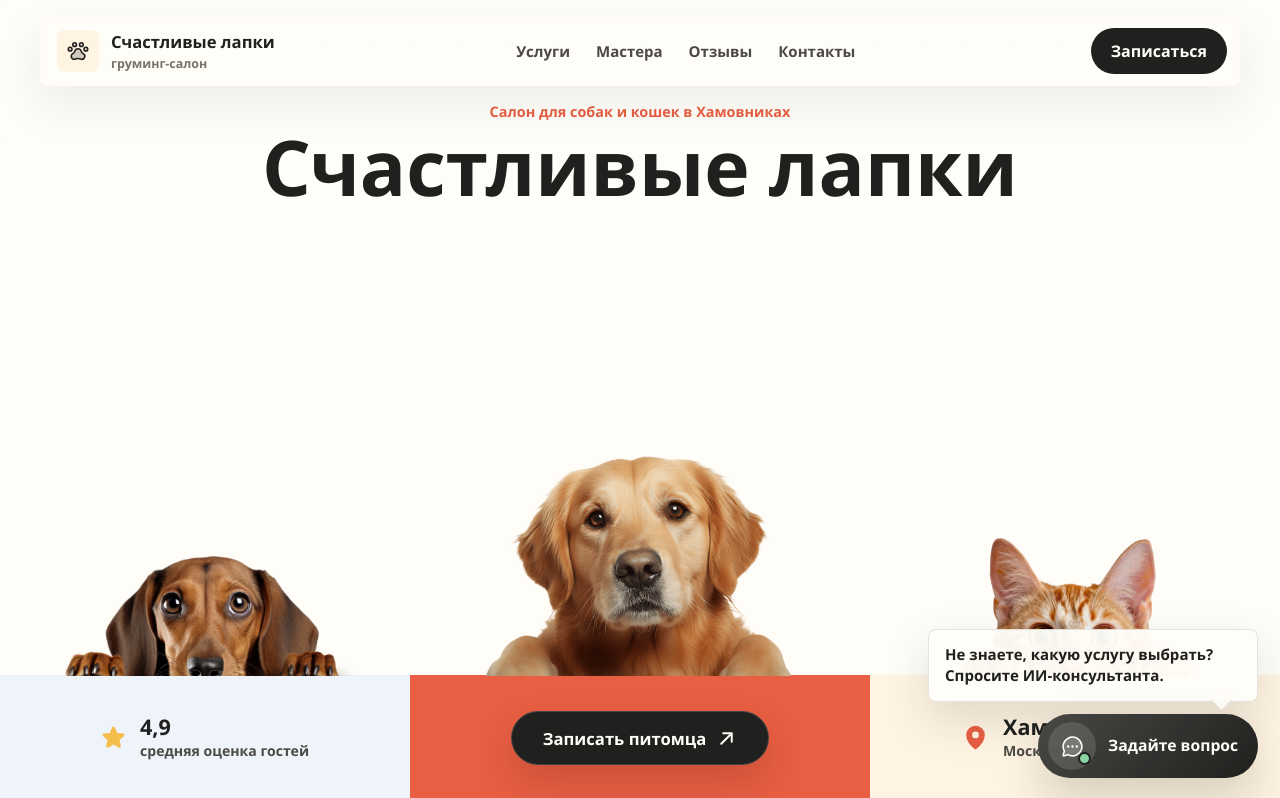
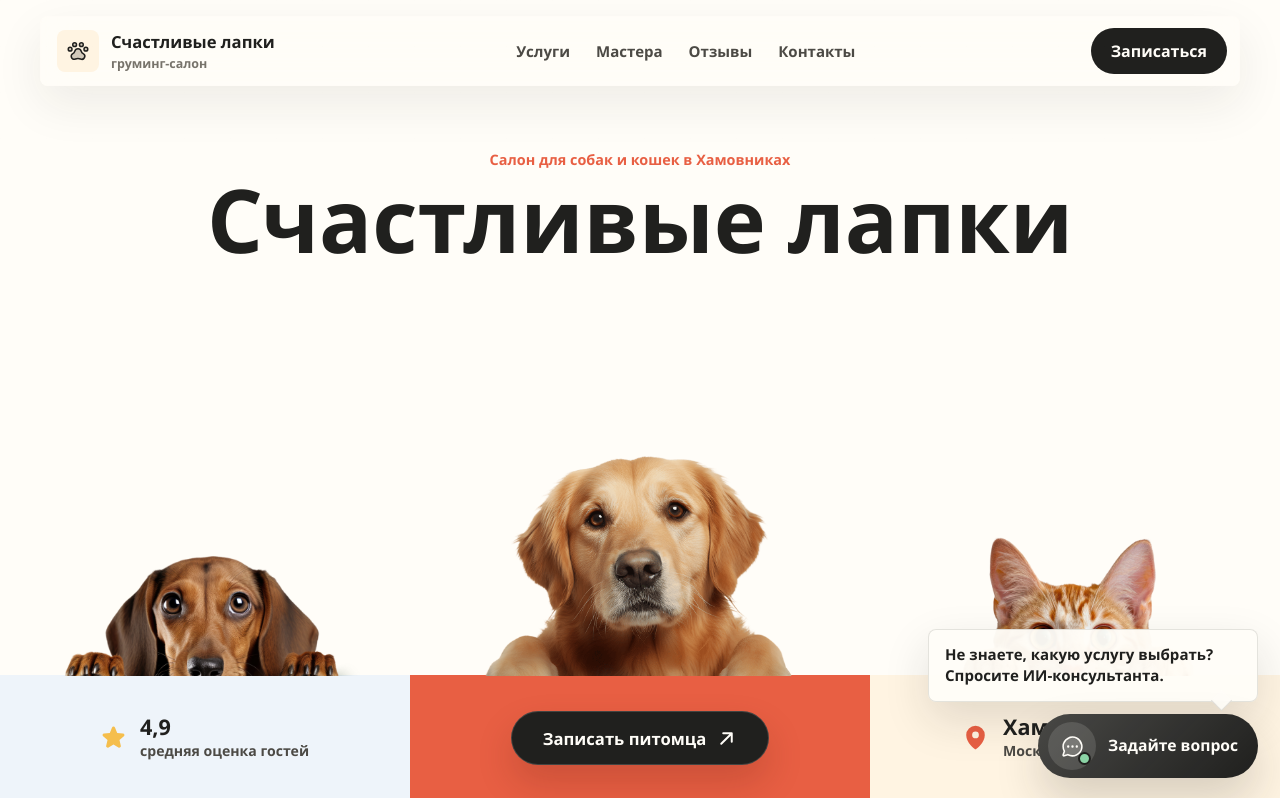
Before and after one commit to shitovlev123/happy-paws-grooming, a React (Vite) app: page / in a window 1280 px wide. Shown: the top 798 px of the page. Built offline with nearby package versions, Linux system fonts and the light colour scheme.

Commit message:
Refine hero title composition

```diff
--- a/src/index.css
+++ b/src/index.css
@@ -254,7 +254,7 @@ video {
   z-index: 3;
   width: min(1200px, calc(100% - 32px));
   margin: 0 auto;
-  padding: 120px 0 320px;
+  padding: clamp(148px, 16vh, 172px) 0 320px;
   pointer-events: none;
 }
 
@@ -288,7 +288,7 @@ video {
 
 .hero-copy h1 {
   margin-top: 12px;
-  font-size: clamp(6.5rem, 7vw, 8rem);
+  font-size: clamp(6rem, 7vw, 8rem);
   line-height: 0.86;
   white-space: nowrap;
 }
@@ -1937,11 +1937,11 @@ textarea:focus {
   }
 
   .hero-inner {
-    padding-top: 100px;
+    padding-top: 148px;
   }
 
   .hero-copy h1 {
-    font-size: 4.8rem;
+    font-size: clamp(5rem, 6.9vw, 5.5rem);
   }
 
   .hero-pet-left .hero-pet-crop,
```
